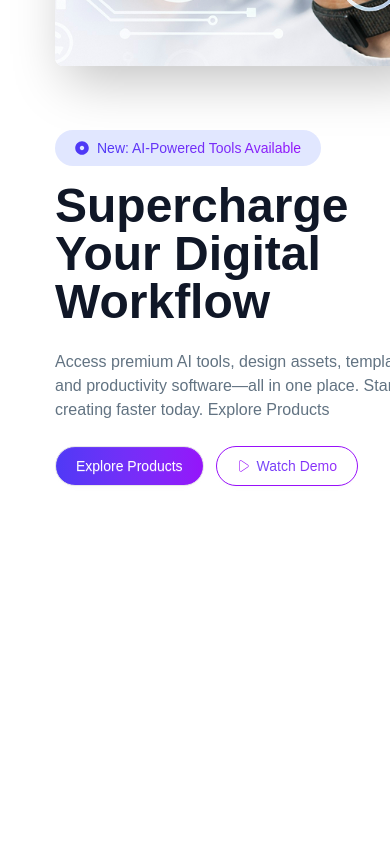
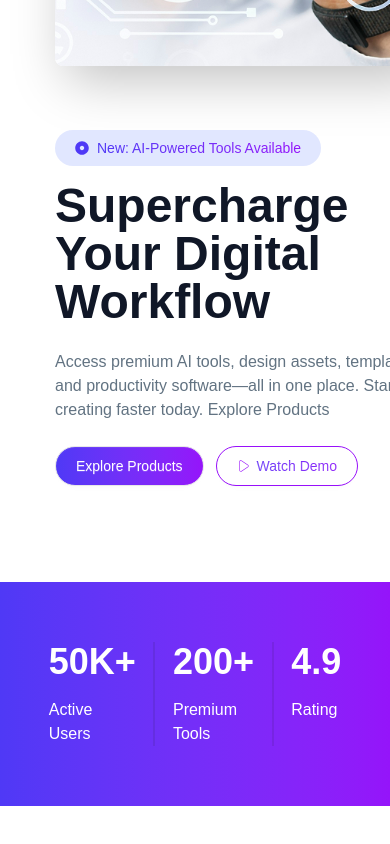
Before and after one commit to emon-101/DigiTools, a React (Vite) app: page / in a window 390 px wide. Shown: the part 563-1407 px from the top of the page. Before the commit the page ends 1145 px from the top, so only its background shows below. Built offline with nearby package versions, Linux system fonts and the light colour scheme.

Commit message:
Design the Stats Section with responsiveness

```diff
--- a/src/App.jsx
+++ b/src/App.jsx
@@ -1,6 +1,7 @@
 import './App.css'
 import Banner from './components/Banner/Banner'
 import Navbar from './components/Navbar/Navbar'
+import Stats from './components/Stats/Stats'
 
 function App() {
 
@@ -8,6 +9,7 @@ function App() {
     <>
       <Navbar />
       <Banner />
+      <Stats />
     </>
   )
 }
--- /dev/null
+++ b/src/components/Stats/Stats.jsx
@@ -0,0 +1,26 @@
+import React from 'react';
+
+const Stats = () => {
+    return (
+        <div className='bg-linear-to-r from-[#4F39F6] to-[#9514FA] mb-30'>
+            <div className="flex justify-between w-3/4 mx-auto py-15">
+                <div className="">
+                    <h1 className='font-black text-white text-4xl lg:text-6xl'>50K+</h1>
+                    <p className='font-medium text-white lg:text-2xl mt-4'>Active Users</p>
+                </div>
+                <div className="divider divider-horizontal"></div>
+                <div className="">
+                    <h1 className='font-black text-white text-4xl lg:text-6xl'>200+</h1>
+                    <p className='font-medium text-white lg:text-2xl mt-4'>Premium Tools</p>
+                </div>
+                <div className="divider divider-horizontal"></div>
+                <div className="">
+                    <h1 className='font-black text-white text-4xl lg:text-6xl'>4.9</h1>
+                    <p className='font-medium text-white lg:text-2xl mt-4'>Rating</p>
+                </div>
+            </div>
+        </div>
+    );
+};
+
+export default Stats;
```
